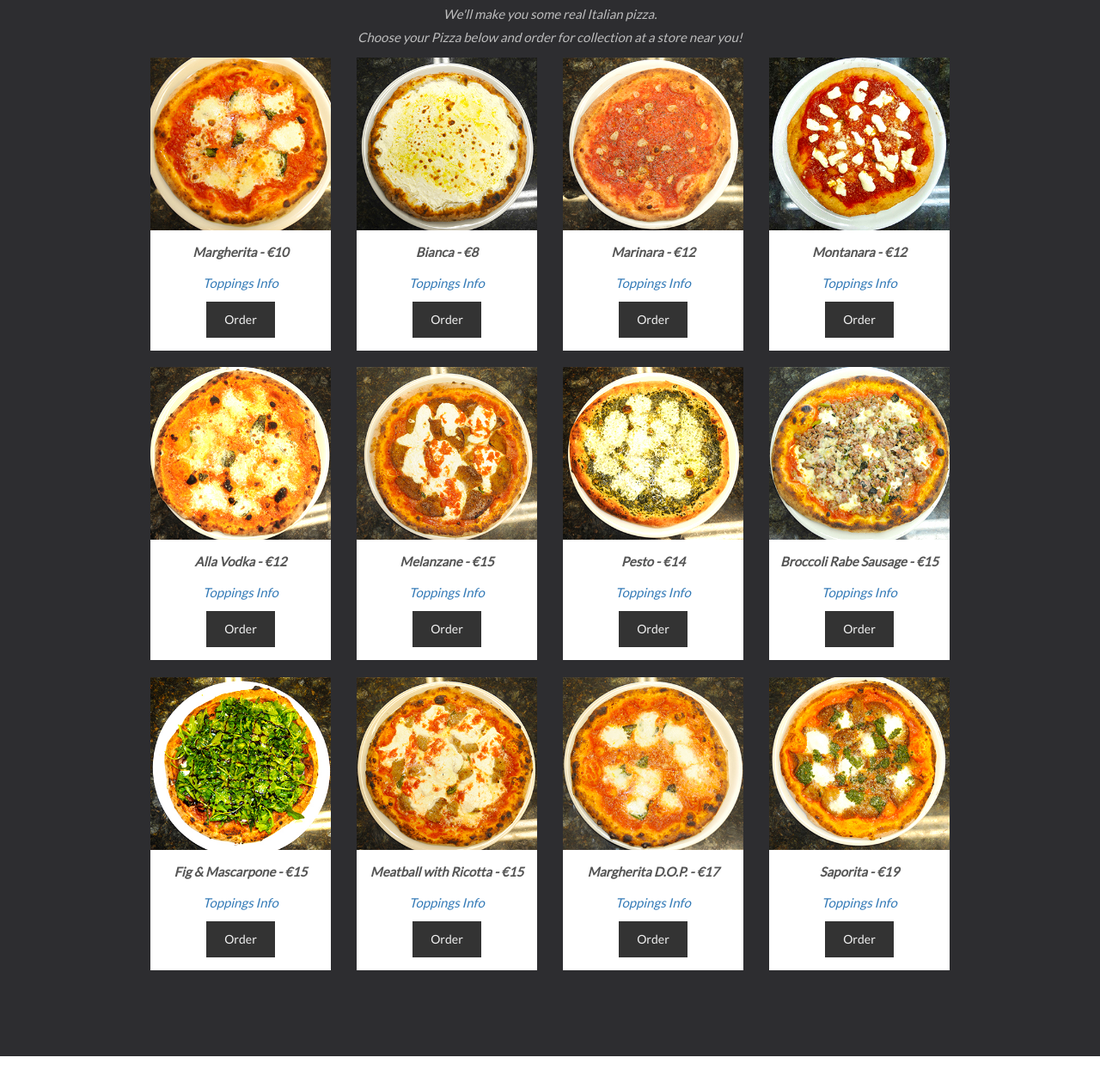
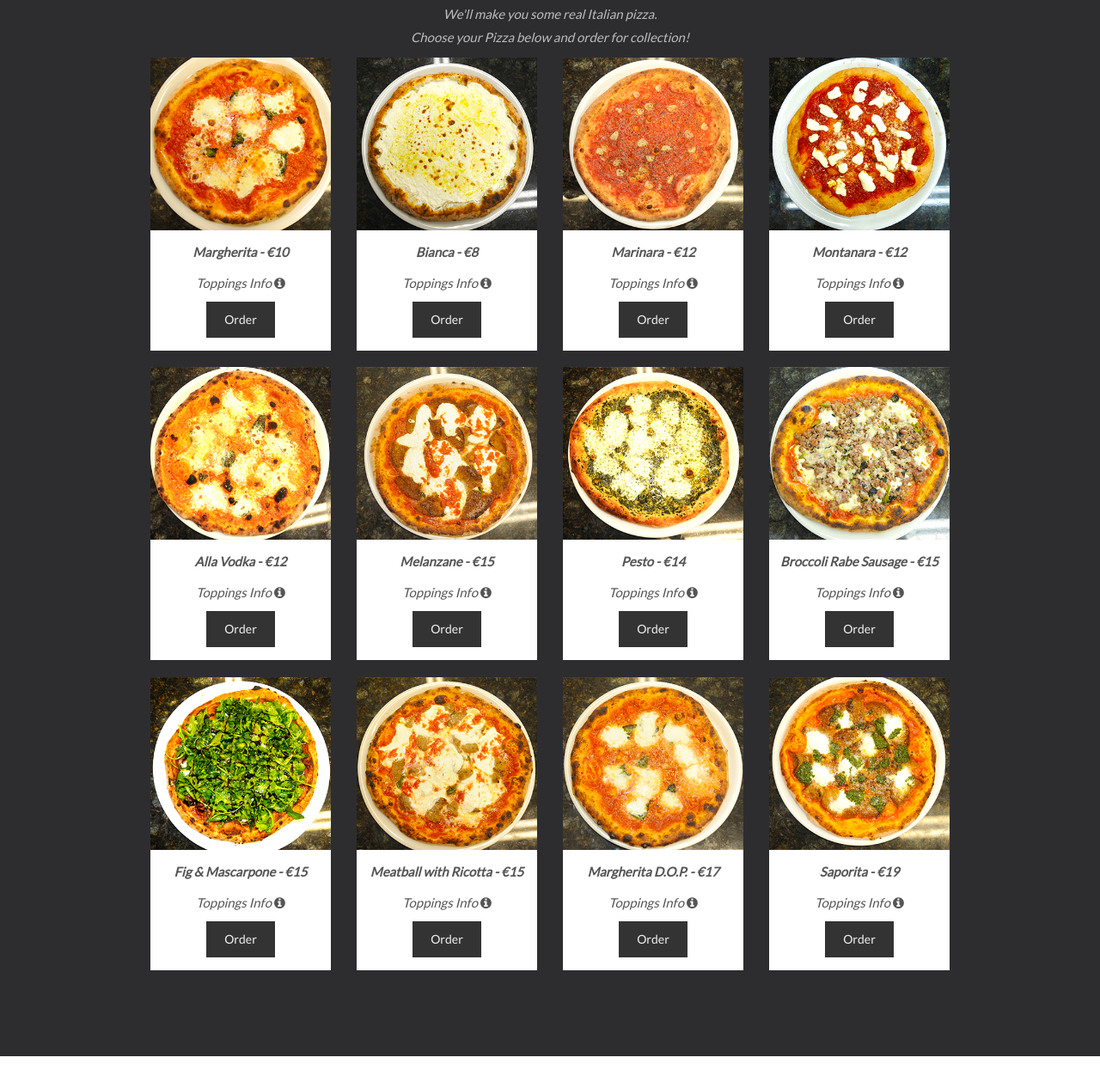
Before and after one commit to jordandaly/pizza, a plain HTML site: page index.html in a window 1280 px wide. Shown: the part 774-2033 px from the top of the page at 86% size. Drawn offline with nearby package versions, Linux system fonts and the light colour scheme; some packages are replaced by stand-ins of ours.

Commit message:
changed toppings info, removed link added info icon

```diff
--- a/index.html
+++ b/index.html
@@ -98,14 +98,14 @@
 <div id="menu" class="bg-1">
   <div class="container">
     <h3 class="text-center slideanim">PIZZA MENU</h3>
-    <p class="text-center slideanim">We'll make you some real Italian pizza.<br> Choose your Pizza below and order for collection at a store near you!</p>
+    <p class="text-center slideanim">We'll make you some real Italian pizza.<br> Choose your Pizza below and order for collection!</p>
 
     <div class="row display-flex text-center">
       <div class="col-xs-12 col-sm-6 col-md-4 col-lg-3 hvr-grow slideanim">
         <div class="thumbnail">
           <img src="assets/images/Margherita.jpg" alt="Margherita" width="400" height="300">
           <p><strong>Margherita - €10</strong></p>
-          <p><a href="#" data-toggle="tooltip" title="Imported tomato sauce, Homemade mozzarella, Basil, Pecorino romano">Toppings Info</a></p>
+          <p data-toggle="tooltip" title="Imported tomato sauce, Homemade mozzarella, Basil, Pecorino romano">Toppings Info <i class="fa fa-info-circle"></i></p>
           <button class="btn" data-toggle="modal" data-target="#myModal">Order</button>
         </div>
       </div>
@@ -113,7 +113,7 @@
         <div class="thumbnail">
           <img src="assets/images/Bianca.jpg" alt="Bianca" width="400" height="300">
           <p><strong>Bianca - €8</strong></p>
-          <p><a href="#" data-toggle="tooltip" title="Homemade mozzarella, ricotta, Pecorino romano">Toppings Info</a></p>
+          <p data-toggle="tooltip" title="Homemade mozzarella, ricotta, Pecorino romano">Toppings Info <i class="fa fa-info-circle"></i></p>
           <button class="btn" data-toggle="modal" data-target="#myModal">Order</button>
         </div>
       </div>
@@ -121,7 +121,7 @@
         <div class="thumbnail">
           <img src="assets/images/Marinara.jpg" alt="Marinara" width="400" height="300">
           <p><strong>Marinara - €12</strong></p>
-          <p><a href="#" data-toggle="tooltip" title="Imported tomato sauce, Oregano, Garlic, Pecorino romano">Toppings Info</a></p>
+          <p data-toggle="tooltip" title="Imported tomato sauce, Oregano, Garlic, Pecorino romano">Toppings Info <i class="fa fa-info-circle"></i></p>
           <button class="btn" data-toggle="modal" data-target="#myModal">Order</button>
         </div>
       </div>
@@ -129,7 +129,7 @@
         <div class="thumbnail">
           <img src="assets/images/Montanara.jpg" alt="Montanara" width="400" height="300">
           <p><strong>Montanara - €12</strong></p>
-          <p><a href="#" data-toggle="tooltip" title="Lightly fried dough, Homemade marinara sauce, Homemade mozzarella, Pecorino romano">Toppings Info</a></p>
+          <p data-toggle="tooltip" title="Lightly fried dough, Homemade marinara sauce, Homemade mozzarella, Pecorino romano">Toppings Info <i class="fa fa-info-circle"></i></p>
           <button class="btn" data-toggle="modal" data-target="#myModal">Order</button>
         </div>
       </div>
@@ -137,7 +137,7 @@
         <div class="thumbnail">
           <img src="assets/images/AllaVodka.jpg" alt="AllaVodka" width="400" height="300">
           <p><strong>Alla Vodka - €12</strong></p>
-          <p><a href="#" data-toggle="tooltip" title="Vodka sauce, Homemade mozzarella, Basil, Pecorino romano">Toppings Info</a></p>
+          <p data-toggle="tooltip" title="Vodka sauce, Homemade mozzarella, Basil, Pecorino romano">Toppings Info <i class="fa fa-info-circle"></i></p>
           <button class="btn" data-toggle="modal" data-target="#myModal">Order</button>
         </div>
       </div>
@@ -145,7 +145,7 @@
         <div class="thumbnail">
           <img src="assets/images/Melanzane.jpg" alt="Melanzane" width="400" height="300">
           <p><strong>Melanzane - €15</strong></p>
-          <p><a href="#" data-toggle="tooltip" title="Imported tomato sauce, Homemade mozzarella, Eggplant, Ricotta, Pecorino romano">Toppings Info</a></p>
+          <p data-toggle="tooltip" title="Imported tomato sauce, Homemade mozzarella, Eggplant, Ricotta, Pecorino romano">Toppings Info <i class="fa fa-info-circle"></i></p>
           <button class="btn" data-toggle="modal" data-target="#myModal">Order</button>
         </div>
       </div>
@@ -153,7 +153,7 @@
         <div class="thumbnail">
           <img src="assets/images/Pesto.jpg" alt="Pesto" width="400" height="300">
           <p><strong>Pesto - €14</strong></p>
-          <p><a href="#" data-toggle="tooltip" title="Homemade pesto, Homemade mozzarella, Asiago, Pecorino romano (No olive oil)">Toppings Info</a></p>
+          <p data-toggle="tooltip" title="Homemade pesto, Homemade mozzarella, Asiago, Pecorino romano (No olive oil)">Toppings Info <i class="fa fa-info-circle"></i></p>
           <button class="btn" data-toggle="modal" data-target="#myModal">Order</button>
         </div>
       </div>
@@ -161,7 +161,7 @@
         <div class="thumbnail">
           <img src="assets/images/BroccoliRabeSausageAsiago.jpg" alt="Broccoli Rabe Sausage" width="400" height="300">
           <p><strong>Broccoli Rabe Sausage  - €15</strong></p>
-          <p><a href="#" data-toggle="tooltip" title="Imported tomato sauce, Homemade mozzarella, Broccoli rabe sausage, Asiago, Basil, Pecorino romano">Toppings Info</a></p>
+          <p data-toggle="tooltip" title="Imported tomato sauce, Homemade mozzarella, Broccoli rabe sausage, Asiago, Basil, Pecorino romano">Toppings Info <i class="fa fa-info-circle"></i></p>
           <button class="btn" data-toggle="modal" data-target="#myModal">Order</button>
         </div>
       </div>
@@ -169,7 +169,7 @@
         <div class="thumbnail">
           <img src="assets/images/FigArugulaAndMascarpone.jpg" alt="Fig, Arugula, and Mascarpone" width="400" height="300">
           <p><strong>Fig & Mascarpone - €15</strong></p>
-          <p><a href="#" data-toggle="tooltip" title="Homemade mozzarella, Fig puree, Mascarpone, Arugula, Balsamic vinegar of Modena I.G.P. glaze">Toppings Info</a></p>
+          <p data-toggle="tooltip" title="Homemade mozzarella, Fig puree, Mascarpone, Arugula, Balsamic vinegar of Modena I.G.P. glaze">Toppings Info <i class="fa fa-info-circle"></i></p>
           <button class="btn" data-toggle="modal" data-target="#myModal">Order</button>
         </div>
       </div>
@@ -177,7 +177,7 @@
         <div class="thumbnail">
           <img src="assets/images/MeatballWithRicotta.jpg" alt="Meatball with Ricotta" width="400" height="300">
           <p><strong>Meatball with Ricotta  - €15</strong></p>
-          <p><a href="#" data-toggle="tooltip" title="Imported tomato sauce, Homemade mozzarella, Homemade meatballs, Ricotta, Basil, Pecorino romano">Toppings Info</a></p>
+          <p data-toggle="tooltip" title="Imported tomato sauce, Homemade mozzarella, Homemade meatballs, Ricotta, Basil, Pecorino romano">Toppings Info <i class="fa fa-info-circle"></i></p>
           <button class="btn" data-toggle="modal" data-target="#myModal">Order</button>
         </div>
       </div>
@@ -185,7 +185,7 @@
         <div class="thumbnail">
           <img src="assets/images/MargheritaDOP.jpg" alt="Margherita DOP" width="400" height="300">
           <p><strong>Margherita D.O.P. - €17</strong></p>
-          <p><a href="#" data-toggle="tooltip" title="San Marzano tomato sauce D.O.P., Mozzarella di bufala campana D.O.P., Basil, Pecorino romano">Toppings Info</a></p>
+          <p data-toggle="tooltip" title="San Marzano tomato sauce D.O.P., Mozzarella di bufala campana D.O.P., Basil, Pecorino romano">Toppings Info <i class="fa fa-info-circle"></i></p>
           <button class="btn" data-toggle="modal" data-target="#myModal">Order</button>
         </div>
       </div>
@@ -193,7 +193,7 @@
         <div class="thumbnail">
           <img src="assets/images/LaSaporita.jpg" alt="Saporita" width="400" height="300">
           <p><strong>Saporita - €19</strong></p>
-          <p><a href="#" data-toggle="tooltip" title="Mom’s homemade Genovese sauce, Mozzarella di bufala D.O.P., Eggplant, Splashes of pesto and E.V.O.O.">Toppings Info</a></p>
+          <p data-toggle="tooltip" title="Mom’s homemade Genovese sauce, Mozzarella di bufala D.O.P., Eggplant, Splashes of pesto and E.V.O.O.">Toppings Info <i class="fa fa-info-circle"></i></p>
           <button class="btn" data-toggle="modal" data-target="#myModal">Order</button>
         </div>
       </div>
```
